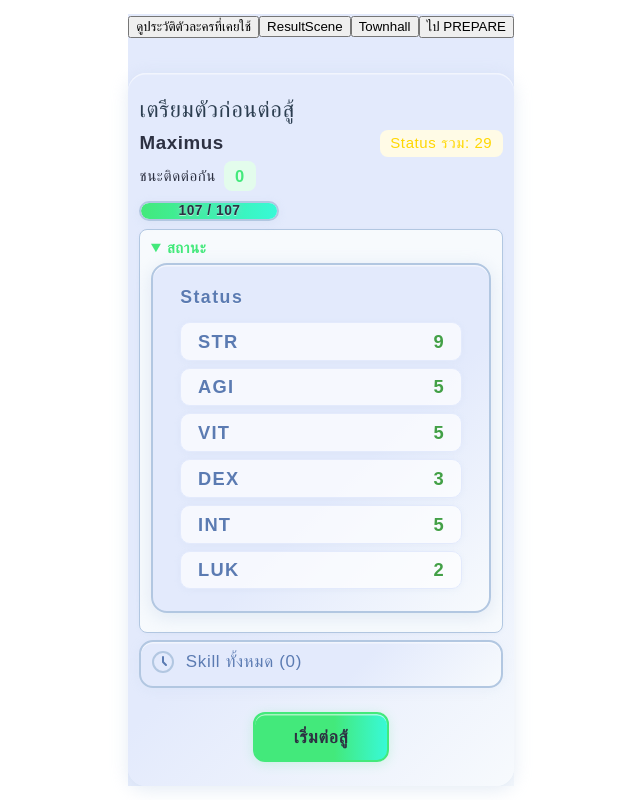
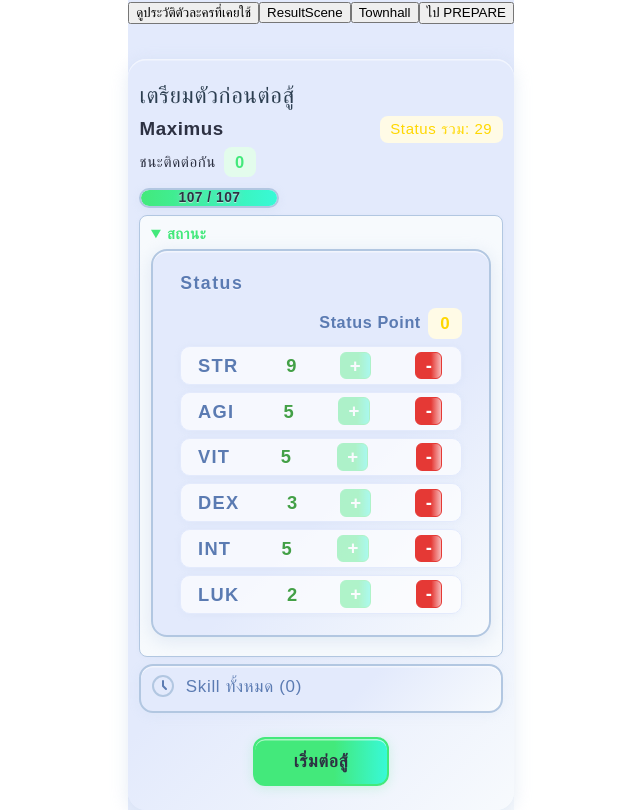
Before and after one commit to NumpolPoldongnok/FightingGame, a Vue app in the folder gladiator-fight/: page /#/prepare in a window 1280 px wide. Shown: the whole page, without its empty margins (126-766 px from the left). Built offline with nearby package versions, Linux system fonts and the light colour scheme.

Commit message:
feat: enhance CharacterStatus component to manage character status points; update related components and utility functions

```diff
--- a/gladiator-fight/src/components/CharacterStatus.vue
+++ b/gladiator-fight/src/components/CharacterStatus.vue
@@ -1,9 +1,14 @@
 <script lang="ts" setup>
-import type { Status } from '../store/useGameStore'
+import type { Status, Character } from '../store/useGameStore'
+import { increaseStatus, decreaseStatus, canIncreaseStatus, canDecreaseStatus } from '../store/battleUtils'
+import { computed } from 'vue'
 const props = defineProps<{
-  status: Status,
-  title?: string
+  character: Character
+  title?: string,
 }>()
+
+const showButtons = computed(() => !!props.character)
+const statusKeys: (keyof Status)[] = ['str','agi','vit','dex','int','luk']
 </script>
 
 <template>
@@ -12,13 +17,19 @@ const props = defineProps<{
     <div class="status-container">
       <div class="player-status">
         <h3 v-if="title">{{ title }}</h3>
+        <div class="status-point-row" v-if="showButtons">
+          <span class="status-point-label">Status Point</span>
+          <span class="status-point-value">{{ props.character?.statusPoint ?? 0 }}</span>
+        </div>
         <ul class="status-grid">
-          <li><span class="stat-label">STR</span><span class="stat-value">{{ status.str }}</span></li>
-          <li><span class="stat-label">AGI</span><span class="stat-value">{{ status.agi }}</span></li>
-          <li><span class="stat-label">VIT</span><span class="stat-value">{{ status.vit }}</span></li>
-          <li><span class="stat-label">DEX</span><span class="stat-value">{{ status.dex }}</span></li>
-          <li><span class="stat-label">INT</span><span class="stat-value">{{ status.int }}</span></li>
-          <li><span class="stat-label">LUK</span><span class="stat-value">{{ status.luk }}</span></li>
+          <li v-for="key in statusKeys" :key="key">
+            <span class="stat-label">{{ key.toUpperCase() }}</span>
+            <span class="stat-value">{{ character.status[key] }}</span>
+            <template v-if="showButtons">
+              <button class="stat-btn stat-btn-plus" :disabled="!canIncreaseStatus(props.character!, key)" @click="increaseStatus(props.character!, key)">+</button>
+              <button class="stat-btn stat-btn-minus" :disabled="!canDecreaseStatus(props.character!, key)" @click="decreaseStatus(props.character!, key)">-</button>
+            </template>
+          </li>
         </ul>
       </div>
     </div>
@@ -114,4 +125,61 @@ const props = defineProps<{
 .status-fold[open] .status-summary {
   color: #43e97b;
 }
+
+.status-point-row {
+  display: flex;
+  flex-direction: row;
+  align-items: center;
+  justify-content: flex-end;
+  gap: 0.5em;
+  margin-bottom: 0.5em;
+}
+.status-point-label {
+  color: #5b7bb2;
+  font-weight: 600;
+  font-size: 1.08em;
+}
+.status-point-value {
+  color: #ffd700;
+  font-weight: 700;
+  font-size: 1.13em;
+  background: #fffbe6;
+  border-radius: 8px;
+  padding: 0.1em 0.7em;
+}
+.stat-btn {
+  margin-left: 0.4em;
+  margin-right: 0.1em;
+  font-size: 1.1em;
+  font-weight: 700;
+  border-radius: 6px;
+  border: 1.5px solid #b2c7e1;
+  background: #e3eafc;
+  color: #5b7bb2;
+  padding: 0.1em 0.5em;
+  cursor: pointer;
+  transition: background 0.15s, color 0.15s;
+}
+.stat-btn:disabled {
+  opacity: 0.4;
+  cursor: not-allowed;
+}
+.stat-btn-plus {
+  background: linear-gradient(90deg, #43e97b 60%, #38f9d7 100%);
+  color: #fff;
+  border-color: #43e97b;
+}
+.stat-btn-plus:active, .stat-btn-plus:focus {
+  background: #43e97b;
+  color: #fff;
+}
+.stat-btn-minus {
+  background: linear-gradient(90deg, #e53935 60%, #f7baba 100%);
+  color: #fff;
+  border-color: #e53935;
+}
+.stat-btn-minus:active, .stat-btn-minus:focus {
+  background: #e53935;
+  color: #fff;
+}
 </style>
--- a/gladiator-fight/src/components/FightScene.vue
+++ b/gladiator-fight/src/components/FightScene.vue
@@ -6,7 +6,7 @@
         <div class="status-block player">
           <h3>คุณ: {{ character.name }}</h3>
           <HPBar :value="character.hp" :max="character.maxHp" />
-          <CharacterStatus :status="character.status" />
+          <CharacterStatus :character="character" />
           <CooldownBar :value="character.cooldown ?? 0" :max="maxCooldown"/>
       <div>
         <SkillList :skills="character.skills.filter(s => s.active === true)" />
@@ -15,7 +15,7 @@
         <div class="status-block enemy">
           <h3>ศัตรู: {{ enemy.name }}</h3>
           <HPBar :value="enemy.hp" :max="enemy.maxHp" />
-          <CharacterStatus :status="enemy.status" />
+          <CharacterStatus :character="enemy" />
           <CooldownBar :value="enemy.cooldown ?? 0" :max="maxCooldown"/>
       <div>
         <SkillList :skills="character.skills.filter(s => s.active === true)" />
--- a/gladiator-fight/src/components/HistoryScene.vue
+++ b/gladiator-fight/src/components/HistoryScene.vue
@@ -8,7 +8,7 @@
           <span class="win">🏆 {{ c.winStreak ?? 0 }}</span>
         </div>
         <div class="hp">HP: <span>{{ c.hp }}</span> / <span>{{ c.maxHp }}</span></div>
-        <CharacterStatus :status="c.status" />
+        <CharacterStatus :character="c" />
         <SkillList :skills="c.skills" />
       </div>
     </div>
--- a/gladiator-fight/src/components/PrepareScene.vue
+++ b/gladiator-fight/src/components/PrepareScene.vue
@@ -25,7 +25,7 @@ function totalStatus(c: Character) {
         <span class="streak-value">{{ character.winStreak }}</span>
       </div>
       <HPBar :value="character.hp" :max="character.maxHp" />
-      <CharacterStatus :status="character.status" title="Status" />
+      <CharacterStatus :character="character" title="Status" />
       <SkillList :skills="character.skills" />
       <div v-if="character.hp <= 0" class="prepare-btn-row">
         <p class="dead-label">ตายแล้ว</p>
--- a/gladiator-fight/src/components/ResultScene.vue
+++ b/gladiator-fight/src/components/ResultScene.vue
@@ -28,7 +28,7 @@ onMounted(() => {
 
     <div style="display:flex;flex-direction:column;align-items:center;gap:0.5rem;">
       <HPBar v-if="character" :value="character.hp" :max="character.maxHp" />
-      <CharacterStatus :status="character.status" title="Status หลังชนะ" />
+      <CharacterStatus :character="character" title="Status หลังชนะ" />
     </div>
 
     <div style="display:flex;align-items:center;gap:1rem;justify-content:center;">
--- /dev/null
+++ b/gladiator-fight/src/shims-vue.d.ts
@@ -0,0 +1,5 @@
+declare module '*.vue' {
+  import { DefineComponent } from 'vue'
+  const component: DefineComponent<{}, {}, any>
+  export default component
+}
--- a/gladiator-fight/src/store/battleUtils.ts
+++ b/gladiator-fight/src/store/battleUtils.ts
@@ -1,3 +1,32 @@
+// --- Status Point Logic ---
+// Assumes Character has: status: {str, agi, vit, dex, int, luk}, and statusPoint: number
+
+export function canIncreaseStatus(character: Character, key: keyof Character['status']): boolean {
+  return character.statusPoint > 0;
+}
+
+export function canDecreaseStatus(character: Character, key: keyof Character['status']): boolean {
+  // Prevent stat < 1
+  return character.status[key] > 1;
+}
+
+export function increaseStatus(character: Character, key: keyof Character['status']): boolean {
+  if (character.statusPoint > 0) {
+    character.status[key]++;
+    character.statusPoint--;
+    return true;
+  }
+  return false;
+}
+
+export function decreaseStatus(character: Character, key: keyof Character['status']): boolean {
+  if (character.status[key] > 1) {
+    character.status[key]--;
+    character.statusPoint++;
+    return true;
+  }
+  return false;
+}
 // --- Skill Logic ---
 import type { Character } from './useGameStore'
 
--- a/gladiator-fight/src/store/skillUtils.ts
+++ b/gladiator-fight/src/store/skillUtils.ts
@@ -22,7 +22,7 @@ export function randomSkillChoices(luk: number = 0): Skill[] {
     if (Math.random() < Math.min(luk, 9999) / 9999) return (5).toFixed(2);
     return (Math.random() * 4 + 1).toFixed(2);
   }
-  const statusTypes = ['str', 'agi', 'vit', 'dex', 'int', 'luk', 'cha'];
+  const statusTypes = ['str', 'agi', 'vit', 'dex', 'int', 'luk'];
   const choices: Skill[] = [];
   let minChoices = 3;
   let maxChoices = 5;
--- a/gladiator-fight/src/store/useGameStore.ts
+++ b/gladiator-fight/src/store/useGameStore.ts
@@ -26,6 +26,7 @@ export type Character = {
   winStreak: number
   lastMoneyEarned?: number
   totalMoneyEarned: number
+  statusPoint: number
 }
 
 const STORAGE_KEY = 'gladiator-save-v1';
@@ -116,6 +117,7 @@ export const useGameStore = defineStore('game', () => {
       skills: [],
       winStreak: 0,
       totalMoneyEarned: 0,
+      statusPoint: 0,
     }
   }
   function startNewGame() {
```
